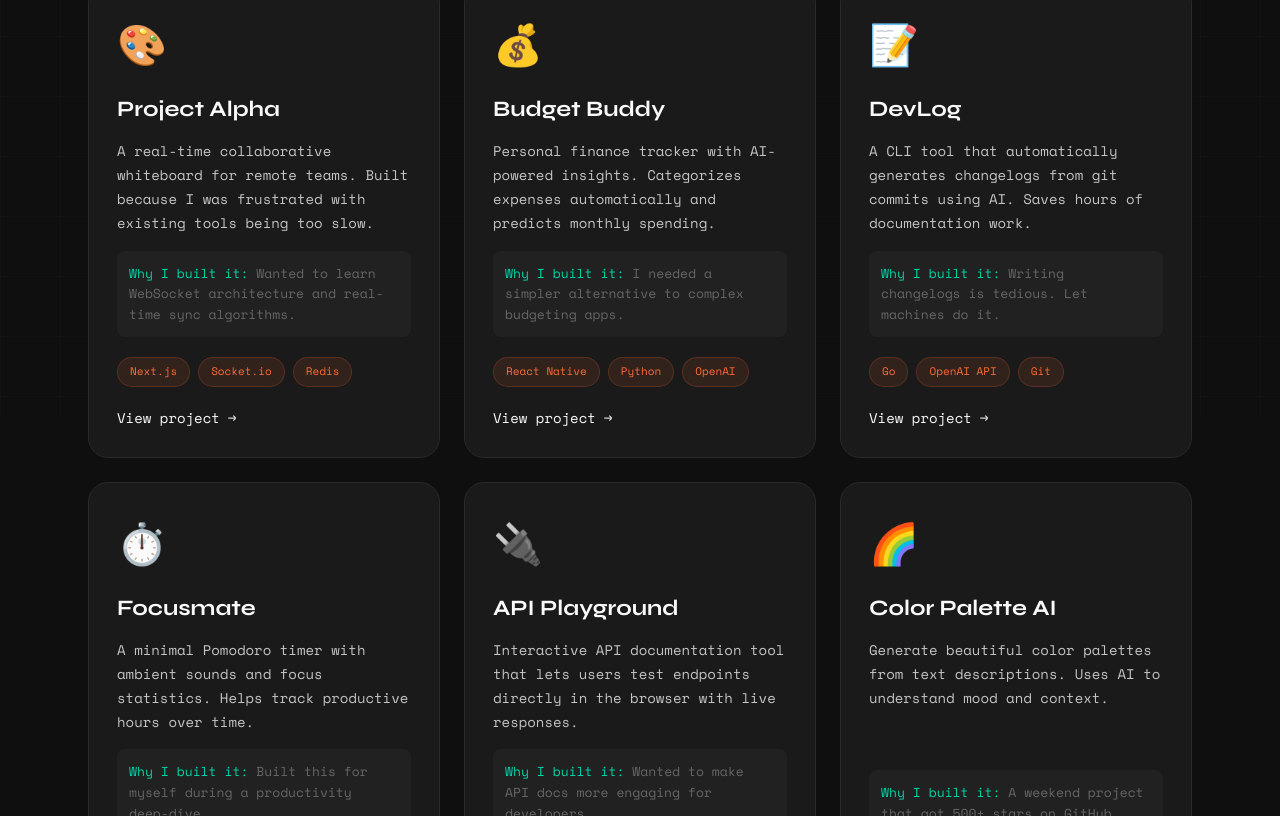
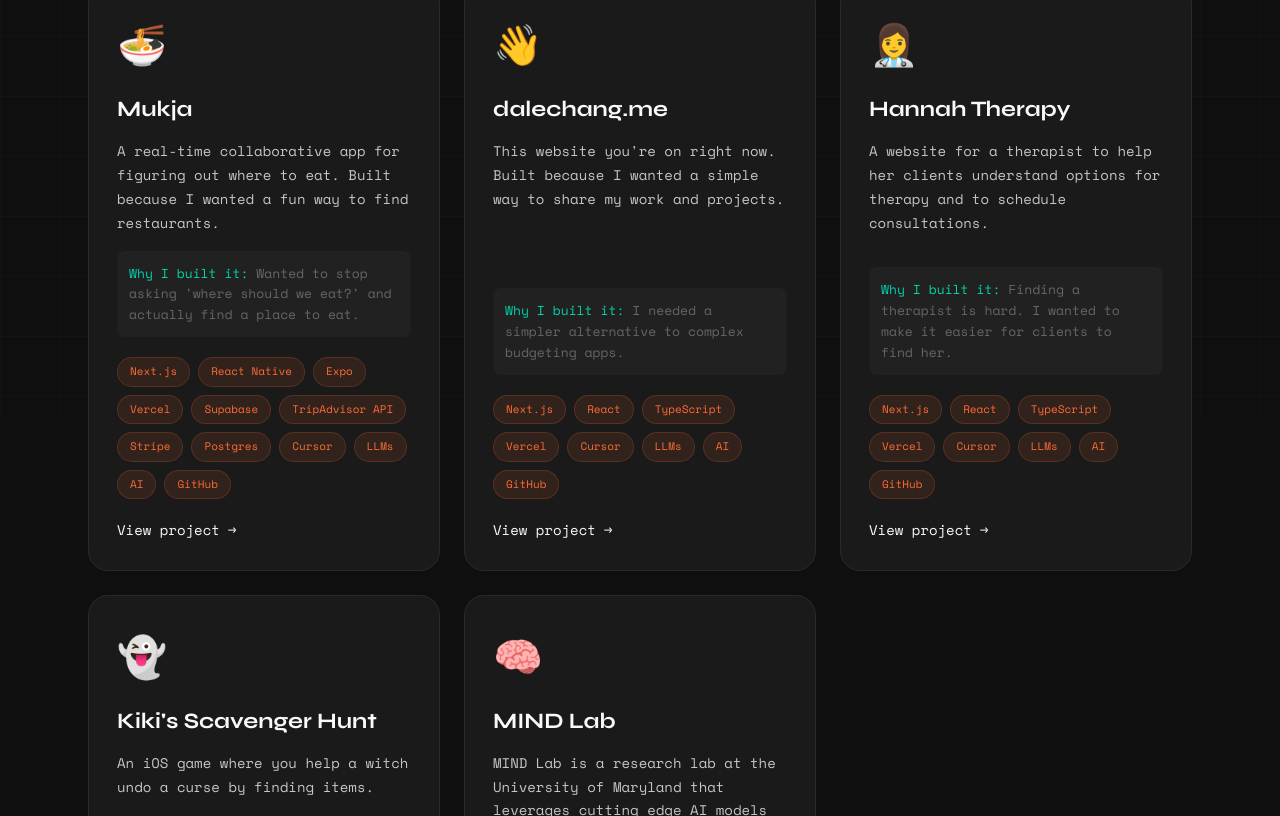
Before and after one commit to dalecb13/dalechang.dev, a Next.js app in the folder apps/web/: page /projects in a window 1280 px wide. Shown: the part 384-1200 px from the top of the page. Built offline with nearby package versions, Linux system fonts and the light colour scheme.

Commit message:
feat: update projects page with actual side projects

```diff
--- a/apps/web/app/projects/page.tsx
+++ b/apps/web/app/projects/page.tsx
@@ -4,58 +4,58 @@ import styles from "./page.module.css";
 const projects = [
     {
         id: 1,
-    title: "Project Alpha",
-    description: "A real-time collaborative whiteboard for remote teams. Built because I was frustrated with existing tools being too slow.",
-    why: "Wanted to learn WebSocket architecture and real-time sync algorithms.",
-    tech: ["Next.js", "Socket.io", "Redis"],
-    link: "#",
-    emoji: "🎨",
+        title: "Mukja",
+        description: "A real-time collaborative app for figuring out where to eat. Built because I wanted a fun way to find restaurants.",
+        why: "Wanted to stop asking 'where should we eat?' and actually find a place to eat.",
+        tech: ["Next.js", "React Native", "Expo", "Vercel", "Supabase", "TripAdvisor API", "Stripe", "Postgres", "Cursor", "LLMs", "AI", "GitHub"],
+        link: "https://mukja.app",
+        emoji: "🍜",
     },
     {
         id: 2,
-    title: "Budget Buddy",
-    description: "Personal finance tracker with AI-powered insights. Categorizes expenses automatically and predicts monthly spending.",
+        title: "dalechang.me",
+        description: "This website you're on right now. Built because I wanted a simple way to share my work and projects.",
         why: "I needed a simpler alternative to complex budgeting apps.",
-    tech: ["React Native", "Python", "OpenAI"],
-    link: "#",
-    emoji: "💰",
+        tech: ["Next.js", "React", "TypeScript", "Vercel", "Cursor", "LLMs", "AI", "GitHub"],
+        link: "https://dalechang.me",
+        emoji: "👋",
     },
     {
         id: 3,
-    title: "DevLog",
-    description: "A CLI tool that automatically generates changelogs from git commits using AI. Saves hours of documentation work.",
-    why: "Writing changelogs is tedious. Let machines do it.",
-    tech: ["Go", "OpenAI API", "Git"],
-    link: "#",
-    emoji: "📝",
+        title: "Hannah Therapy",
+        description: "A website for a therapist to help her clients understand options for therapy and to schedule consultations.",
+        why: "Finding a therapist is hard. I wanted to make it easier for clients to find her.",
+        tech: ["Next.js", "React", "TypeScript", "Vercel", "Cursor", "LLMs", "AI", "GitHub"],
+        link: "https://hannahtherapy.oneline",
+        emoji: "👩‍⚕️",
     },
     {
         id: 4,
-    title: "Focusmate",
-    description: "A minimal Pomodoro timer with ambient sounds and focus statistics. Helps track productive hours over time.",
-    why: "Built this for myself during a productivity deep-dive.",
-    tech: ["Svelte", "Web Audio API"],
-    link: "#",
-    emoji: "⏱️",
+        title: "Kiki's Scavenger Hunt",
+        description: "An iOS game where you help a witch undo a curse by finding items.",
+        why: "Built this for my wife for Valentine's Day 2024.",
+        tech: ["iOS", "Swift", "GitHub", "Docker", "Apple Store"],
+        link: "https://github.com/dalecb13/kikis-adventure",
+        emoji: "👻",
     },
     {
         id: 5,
-    title: "API Playground",
-    description: "Interactive API documentation tool that lets users test endpoints directly in the browser with live responses.",
-    why: "Wanted to make API docs more engaging for developers.",
-    tech: ["TypeScript", "Monaco Editor", "Hono"],
-    link: "#",
-    emoji: "🔌",
+        title: "MIND Lab",
+        description: "MIND Lab is a research lab at the University of Maryland that leverages cutting edge AI models to create interactive learning experiences.",
+        why: "Students at the University of Maryland do not have easy access to industry-standard software development tools, environments, and practices.",
+        tech: ["JavaScript", "Gatsby", "React", "TypeScript", "GitLab"],
+        link: "https://mindlab.cs.umd.edu/",
+        emoji: "🧠",
     },
-  {
-    id: 6,
-    title: "Color Palette AI",
-    description: "Generate beautiful color palettes from text descriptions. Uses AI to understand mood and context.",
-    why: "A weekend project that got 500+ stars on GitHub.",
-    tech: ["React", "Tailwind", "Replicate"],
-    link: "#",
-    emoji: "🌈",
-  },
+    // {
+    //     id: 6,
+    //     title: "Iyagi",
+    //     description: "A child-friendly and parent-trusted content platform for teaching children about various real-world issues.",
+    //     why: "Many parents give their children iPads to keep them entertained, but there is no easy way for them to find content that is appropriate for their age and interests.",
+    //     tech: ["TypeScript", "Next.js", "iOS", "GitHub"],
+    //     link: "https://github.com/dalecb13/iyagi",
+    //     emoji: "👦",
+    // }
 ];
 
 export default function Projects() {
```
Lines whose indentation alone changed are shown as unchanged.
